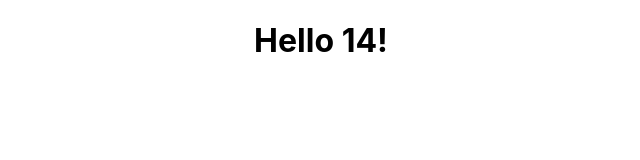
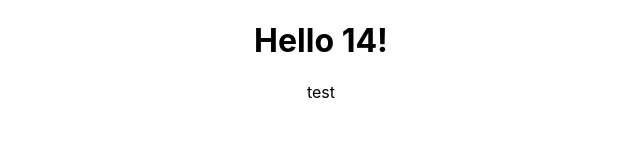
Before and after one commit to Ejiscoxpres/React-practice, a React (Create React App) app: page / in a window 1280 px wide. Shown: the top 160 px of the page, without its empty margins (319-959 px from the left). Built offline with nearby package versions, Linux system fonts and the light colour scheme.

Commit message:
testcommit

```diff
--- a/src/App.js
+++ b/src/App.js
@@ -6,6 +6,13 @@ const App =()  => {
   return (
     <div className="App">
       <h1>Hello {7+7}!</h1>
+      {name ?(
+        <>
+        test
+        </>
+      ):(
+        test
+      )}
     </div>
   );
 }
```
